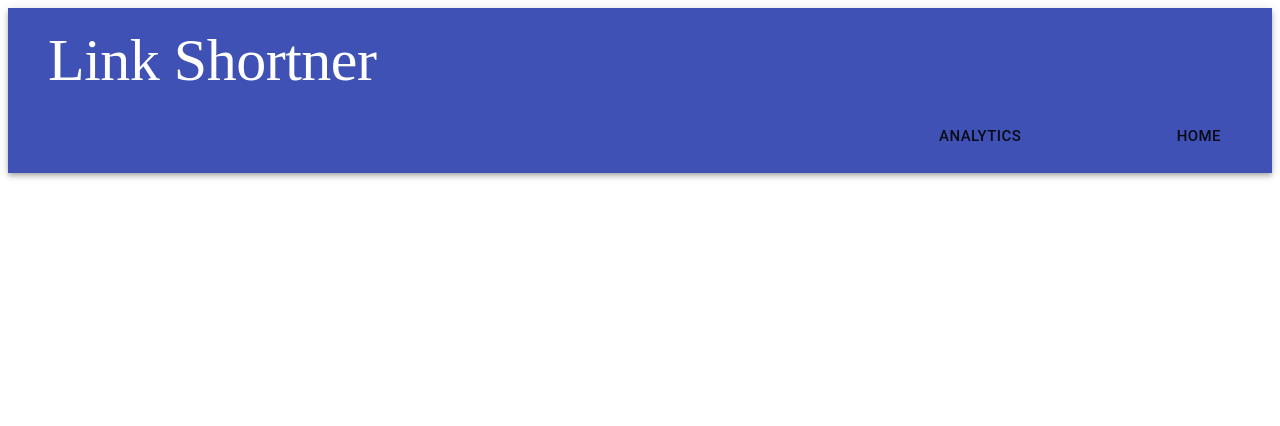
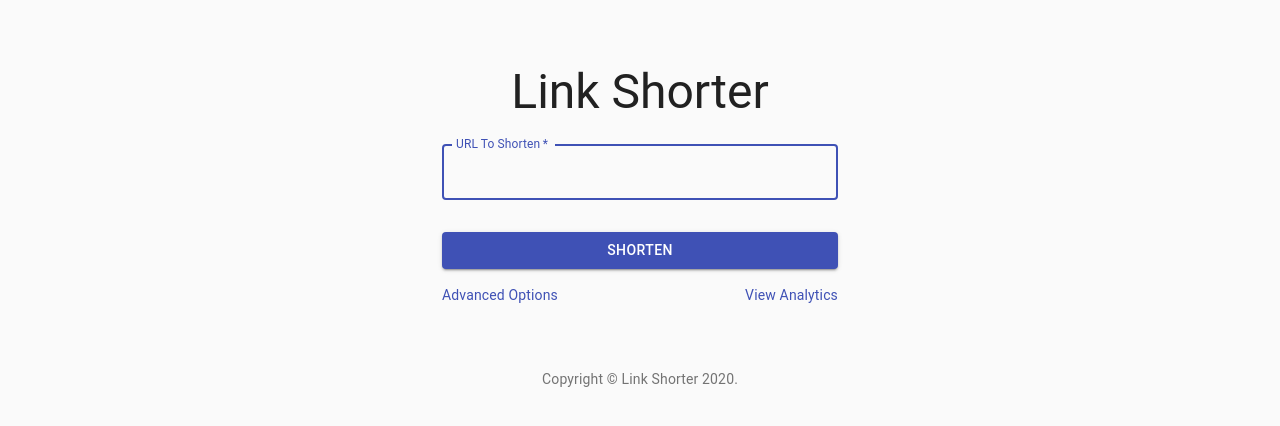
Before and after one commit to HarrisonClark/linkshorter, a React (Create React App) app: page / in a window 1280 px wide. Shown: the top 426 px of the page. Built offline with nearby package versions, Linux system fonts and the light colour scheme.

Commit message:
Home Page Changes

```diff
--- a/server.js
+++ b/server.js
@@ -28,9 +28,7 @@ run().catch((error) => console.log(error));
 app.get("/api/create/:url", (req, res) => {
   const longURL = req.params.url;
 
-  let randString =
-    Math.random().toString(36).substring(2, 15) +
-    Math.random().toString(36).substring(2, 15);
+  let randString = Math.random().toString(36).substring(2, 15);
 
   while (!Urls.findAll({ where: { shortURL: randString } })) {
     console.log("BROKEN");
--- a/src/App.js
+++ b/src/App.js
@@ -1,16 +1,14 @@
-import React from 'react';
-import Home from './Home'
-import Analytics from './Analytics'
+import React from "react";
+import Home from "./Home";
+import Analytics from "./Analytics";
 import { BrowserRouter as Router, Route, Switch } from "react-router-dom";
-import NavBar from './NavBar'
 
 export default function App() {
   return (
     <Router>
       <Switch>
-        <NavBar/>
-        <Route exact path='/' component={Home}/>
-        <Route exact path='/analytics' component={Analytics}/>
+        <Route exact path="/" component={Home} />
+        <Route exact path="/analytics" component={Analytics} />
       </Switch>
     </Router>
   );
--- a/src/Home.js
+++ b/src/Home.js
@@ -1,13 +1,118 @@
-import React from 'react';
-import { Box } from "@material-ui/core";
-import LinkForm from './LinkForm';
+import React, { useState } from "react";
+import Button from "@material-ui/core/Button";
+import CssBaseline from "@material-ui/core/CssBaseline";
+import TextField from "@material-ui/core/TextField";
+import Link from "@material-ui/core/Link";
+import Grid from "@material-ui/core/Grid";
+import Box from "@material-ui/core/Box";
+import Typography from "@material-ui/core/Typography";
+import { makeStyles } from "@material-ui/core/styles";
+import Container from "@material-ui/core/Container";
+function Copyright() {
+  return (
+    <Typography variant="body2" color="textSecondary" align="center">
+      {"Copyright © "}
+      <Link color="inherit" href="https://material-ui.com/">
+        Link Shorter
+      </Link>{" "}
+      {new Date().getFullYear()}
+      {"."}
+    </Typography>
+  );
+}
 
-export default function Home(){
-    return(
-        <>
-        <Box display="flex" justifyContent="center">
-            <LinkForm />
-        </Box>
-        </>
-    );
+const useStyles = makeStyles((theme) => ({
+  paper: {
+    marginTop: theme.spacing(8),
+    display: "flex",
+    flexDirection: "column",
+    alignItems: "center",
+  },
+  avatar: {
+    margin: theme.spacing(1),
+    backgroundColor: theme.palette.secondary.main,
+  },
+  form: {
+    width: "100%", // Fix IE 11 issue.
+    marginTop: theme.spacing(1),
+  },
+  submit: {
+    margin: theme.spacing(3, 0, 2),
+  },
+}));
+
+export default function Shorten() {
+  const classes = useStyles();
+  const [shortURL, setShortURL] = useState("");
+  const [longURL, setLongURL] = useState("");
+
+  function ShortenURL(e) {
+    e.preventDefault();
+    fetch("/api/create/" + longURL)
+      .then((res) => res.json())
+      .then((res) => setShortURL(res.shortURL));
+  }
+
+  const onChange = (e) => {
+    setLongURL(e.target.value);
+  };
+
+  function ShortURL() {
+    if (shortURL) {
+      return <Box mt={8}>{shortURL}</Box>;
+    } else {
+      return <div></div>;
+    }
+  }
+
+  return (
+    <Container className={classes.main} component="main" maxWidth="xs">
+      <CssBaseline />
+      <div className={classes.paper}>
+        <Typography component="h1" variant="h3">
+          Link Shorter
+        </Typography>
+        <form className={classes.form} onSubmit={ShortenURL}>
+          <TextField
+            variant="outlined"
+            margin="normal"
+            required
+            fullWidth
+            id="longURL"
+            label="URL To Shorten"
+            name="longURL"
+            autoComplete="longURL"
+            onChange={onChange}
+            value={longURL}
+            autoFocus
+          />
+          <Button
+            type="submit"
+            fullWidth
+            variant="contained"
+            color="primary"
+            className={classes.submit}
+          >
+            Shorten
+          </Button>
+          <Grid container>
+            <Grid item xs>
+              <Link href="#" variant="body2">
+                Advanced Options
+              </Link>
+            </Grid>
+            <Grid item>
+              <Link href="#" variant="body2">
+                {"View Analytics"}
+              </Link>
+            </Grid>
+          </Grid>
+        </form>
+      </div>
+      <ShortURL />
+      <Box mt={8}>
+        <Copyright />
+      </Box>
+    </Container>
+  );
 }
```
